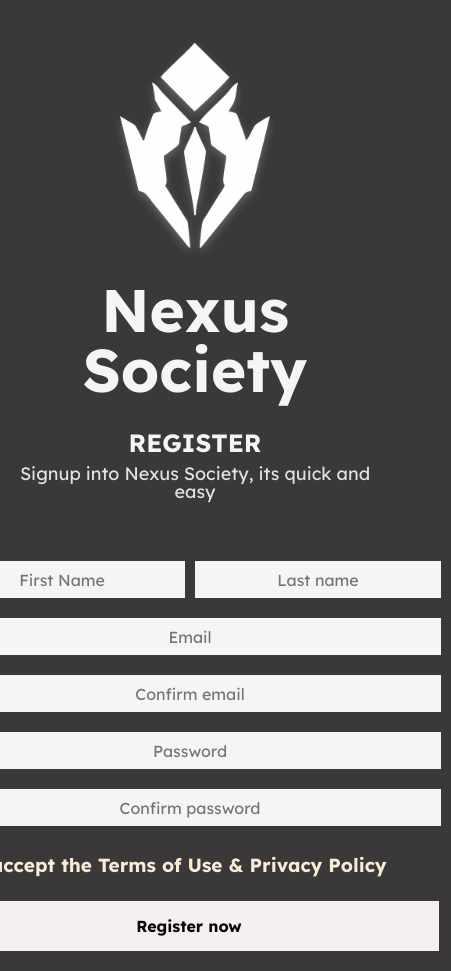
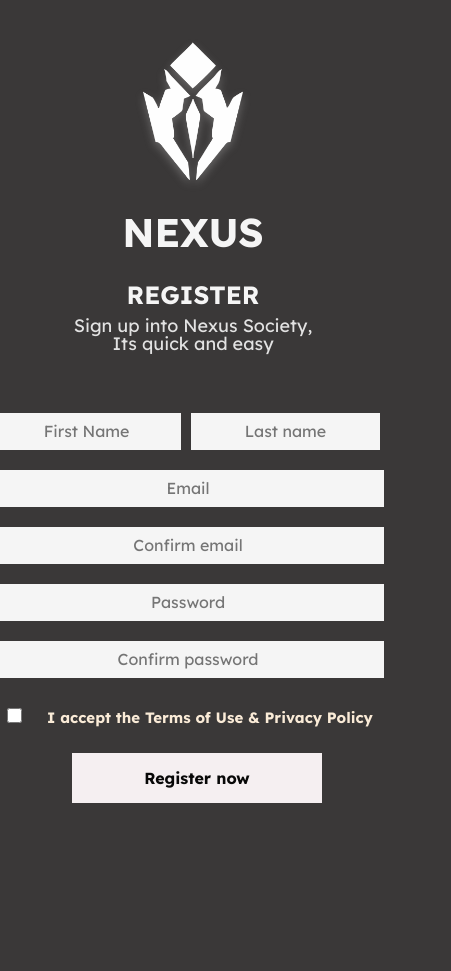
Before and after one commit to gustavoaleds/sistema-cadastro-login, a plain HTML site: page html/signup-page.html in a window 390 px wide. Shown: the whole page, 451 px wide, since content can reach past the window. After the commit the page ends 844 px from the top, so only its background shows below. Drawn offline with Linux system fonts and the light colour scheme.

Commit message:
Ajustes em dimensões mobile, hovers adicionados

```diff
--- a/css/login-style.css
+++ b/css/login-style.css
@@ -36,7 +36,6 @@ h2{
 }
 
 p{
-    opacity: 50%;
     text-align: center;
 }
 
@@ -51,23 +50,18 @@ form label{
 form{
     margin-top: 60px;
     position: relative;
+    text-align: center;
 
 }
 
 form input{
-    width: 250px;
+    width: 300px;
     height: 35px;
     border: 1.5px solid;
-    margin-right: 10px;
     margin-bottom: 20px;
     font-size: 16px;
     text-align: center;
 }
-
-#email-camp{
-    margin-left: 37px;
-}
-
 
 button:hover{
     background-color: #252324;
@@ -91,7 +85,6 @@ button{
     cursor: pointer;
 }
 
-
 .button-default{
     margin-top: 35px;
     text-align: center;
@@ -104,12 +97,45 @@ header{
 }
 
 
-.material-symbols-sharp {
-  font-variation-settings:
-  'wght' 900,
-}
-
 a{
     text-decoration: none;
     color: antiquewhite;
 }
+
+form input:hover{
+    transition: .2s;
+    color:antiquewhite;
+    font-weight: bold;
+    background-color:#373435;
+
+}
+
+#check-term{
+    width: 25px;
+    padding-left: 5px;
+    font-weight: 500;
+    font-size: 17px;
+}
+
+label{
+    position: relative;
+    bottom: 8px;
+}
+
+.finish{
+    border: .1rem rgb(58, 56, 56);
+    color: rgb(8, 8, 8);
+    background-color: #f5eff1;
+    width: 300px;
+    height: 50px;
+    font-weight: bold;
+    font-size: 16px;
+    cursor: pointer;
+}
+
+.finish:hover{
+    background-color:rgb(36, 34, 34) ;
+    color: antiquewhite;
+    border: solid .1rem whitesmoke;
+    transition: .2s;
+}
--- a/css/signup-style.css
+++ b/css/signup-style.css
@@ -9,6 +9,7 @@ body{
     padding-top: 5vh;
     height: calc(100vh - 5vh);
     background-color: rgb(58, 56, 56);
+    width: calc(100% - 2px);
 }
 
 .image {
@@ -115,3 +116,63 @@ a{
     text-decoration: none;
     color: antiquewhite;
 }
+
+/* AJUSTES DE RESPONSIVIDADE EM DISPOSITIVOS MÓVEIS */
+
+@media screen and (max-width: 480px) {
+
+    #first-name{
+        width: 187px;
+    }
+
+    #last-name{
+        width: 187px;
+    }
+
+    #check-term{
+        width: 15px;
+    }
+
+    form input{
+        width: 390px;
+        height: 35px;
+        border: 1.5px solid whitesmoke;
+        background-color: whitesmoke;
+        font-size: 16px;
+        text-align: center;
+    }
+
+    #check-term {
+        font-size: 15px;
+        margin-left: 15px;
+    }
+
+    .finish{
+        border: .1rem rgb(58, 56, 56);
+        color: rgb(8, 8, 8);
+        background-color: #f5eff1;
+        width: 250px;
+        height: 50px;
+        font-weight: bold;
+        font-size: 16px;
+        cursor: pointer;
+        margin-left: 80px;
+    }
+    .image img{
+        width: 100px;
+    }
+
+    .main-title h1{
+        font-size: 40px;
+        text-align: center;
+        margin-top: 30px;
+        color: whitesmoke;
+    }
+
+    body{
+        padding-top: 5vh;
+        height: calc(100vh - 15vh);
+        background-color: rgb(58, 56, 56);
+        width: calc(100% - 4px);
+    }
+}
--- a/css/style.css
+++ b/css/style.css
@@ -15,14 +15,20 @@ body{
 }
 
 button{
-    border: .1rem black solid;
+    border: .1rem rgb(58, 56, 56);
     color: antiquewhite;
-    background-color: #373435;
+    background-color: rgb(36, 34, 34);
     width: 200px;
-    height: 40px;
+    height: 50px;
     font-weight: bold;
     font-size: 16px;
     cursor: pointer;
+}
+button:hover{
+    background-color:rgb(255, 255, 255) ;
+    color: rgb(36, 34, 34);
+    border: solid .1rem whitesmoke;
+    transition: .2s;
 }
 
 .image {
@@ -42,8 +48,8 @@ button{
     font-size: 96px;
     text-align: center;
     margin-top: 30px;
+}
 
-}
 .main-title p{
     margin-top: 15px;
     font-size: 19px;
@@ -56,6 +62,26 @@ button{
     text-align: center;
 }
 
-button:hover{
-    background-color: #252324;
+
+
+/* AJUSTES DE RESPONSIVIDADE EM DISPOSITIVOS MÓVEIS */
+
+@media screen and (max-width: 480px){
+
+    .image img{
+        position: relative;
+        text-align: center;
+        width: 130px;
+    }
+
+    .main-title{
+        font-size: 75px;
+        text-align: center;
+        margin-top: 30px;
+    }
+
+    .main-title p{
+        margin-top: 15px;
+        font-size: 18px;
+    }
 }
--- a/html/signup-page.html
+++ b/html/signup-page.html
@@ -6,29 +6,30 @@
     <meta name="viewport" content="width=device-width, initial-scale=1.0">
     <link rel="stylesheet" href="/css/reset.css">
     <link rel="stylesheet" href="/css/signup-style.css" type="text/css">
-    <title>Sign Up - Nexus Society</title>
+    <title>Sign Up - NEXUS</title>
 </head>
 <body>
     <div class="image">
-        <img src="/img/SYMBOL_WHITE.png">
+        <a href="/index.html"><img src="/img/SYMBOL_WHITE.png"></a>
     </div>
 
     <div class="main-title">
-    <h1>Nexus Society</h1>
+    <h1>NEXUS</h1>
     </div>
     <h2>REGISTER</h2>
-    <p>Signup into Nexus Society, its quick and easy</p>
+    <p>Sign up into Nexus Society,<br>Its quick and easy</p>
 
     <div class="container">
     <form method="post">
-        <input id="first-name" type="text" placeholder="First Name"><input id="last-name" type="text" placeholder="Last name"><br>
-        <input id="email-camp" type="email" placeholder="Email"><br>
-        <input id="confirm-email" type="email" placeholder="Confirm email"><br>
-        <input id="password-camp" type="password" placeholder="Password"><br>
-        <input id="confirm-password" type="password" placeholder="Confirm password"><br>
-        <input id="check-term" type="checkbox"><label for="check-term">I accept the <a href="#">Terms of Use & Privacy Policy</a></label><br>
-        <input type=button class="finish" value="Register now">
+        <input id="first-name" type="text" placeholder="First Name" required><input id="last-name" type="text" placeholder="Last name" required><br>
+        <input id="email-camp" type="email" placeholder="Email" required><br>
+        <input id="confirm-email" type="email" placeholder="Confirm email" required><br>
+        <input id="password-camp" type="password" placeholder="Password" required><br>
+        <input id="confirm-password" type="password" placeholder="Confirm password" required><br>
+        <input id="check-term" type="checkbox"><label id="check-term" for="check-term" required>I accept the <a href="#">Terms of Use & Privacy Policy</a></label><br>
+        <input type=submit class="finish" value="Register now">
     </form>
 </div>
+<script src="/js/script.js"></script>
 </body>
 </html>
```
Also changed, not shown: html/login-page.html (+8 -9 lines), index.html (+5 -4 lines), js/script.js (added).
